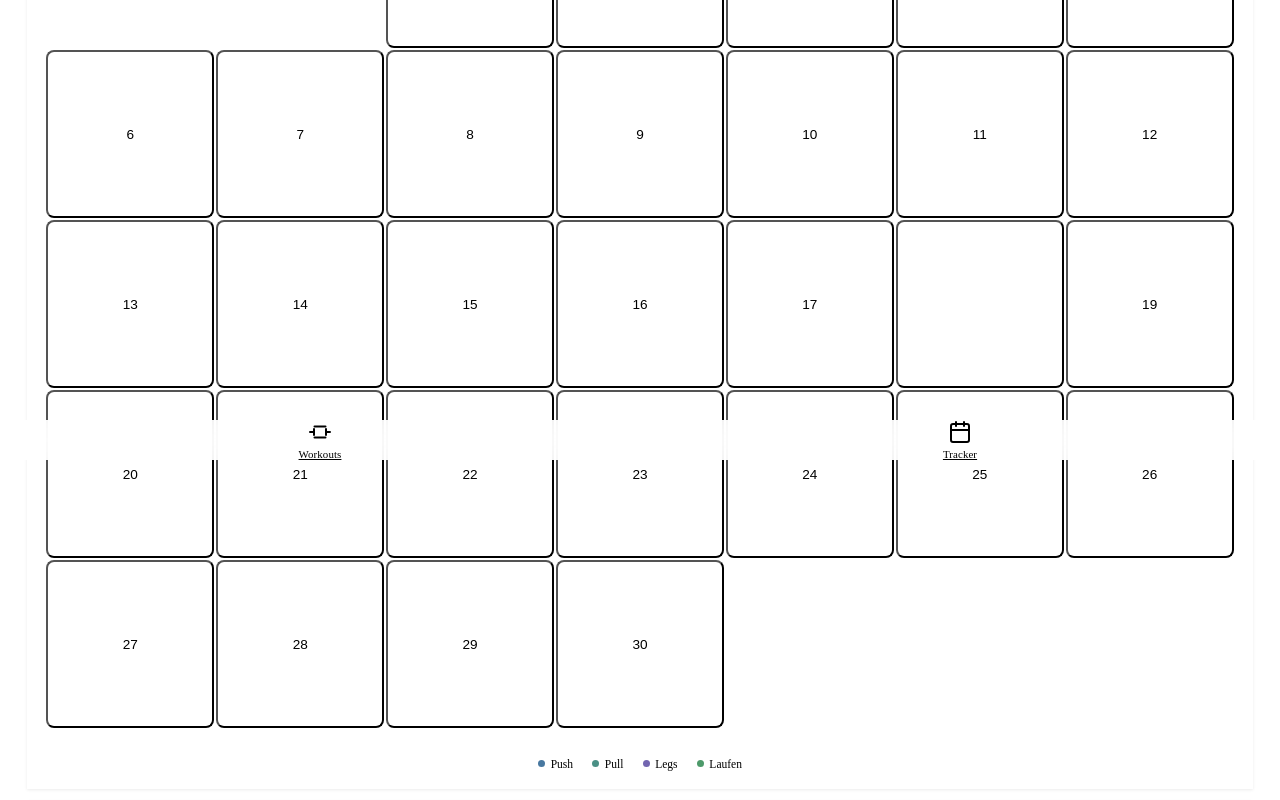
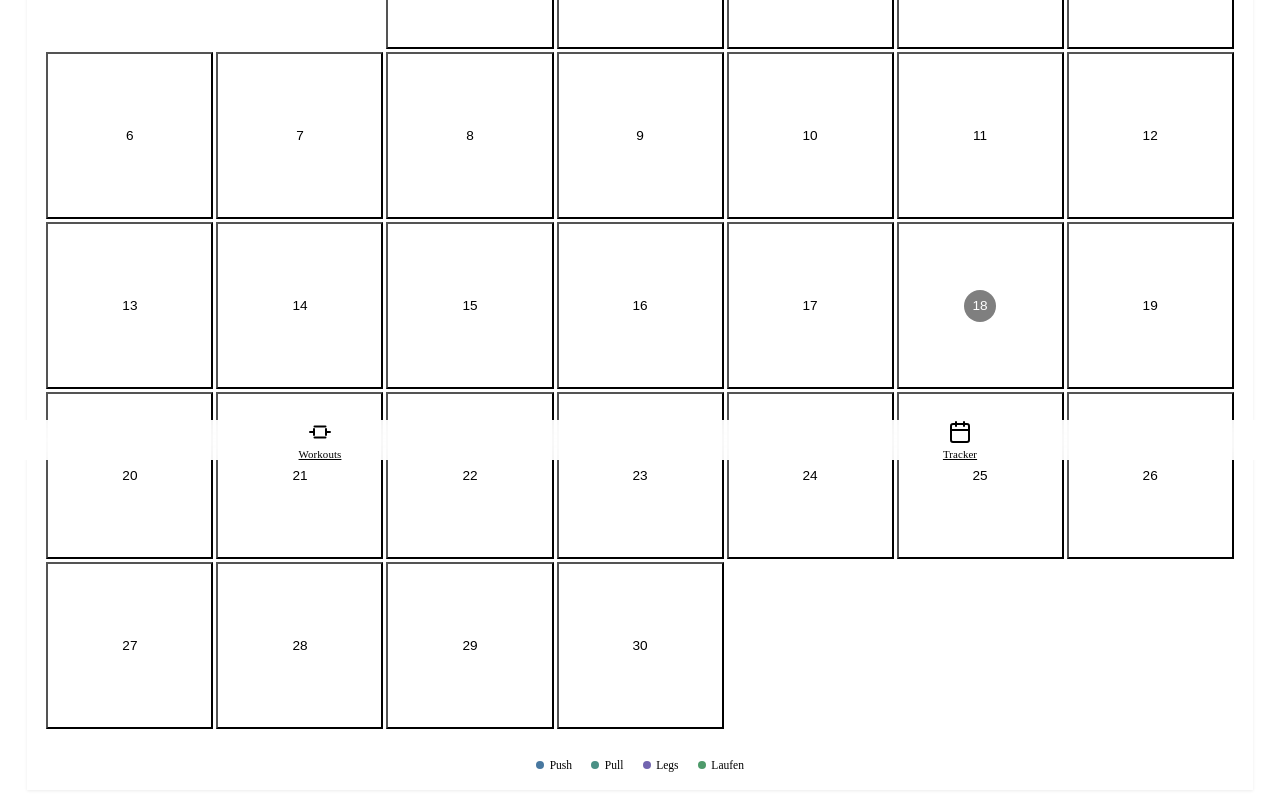
Before and after one commit to tt100-code/Workout---App, a React (Vite) app: page /tracker in a window 1280 px wide. Shown: the part 340-1140 px from the top of the page. Built offline with nearby package versions, Linux system fonts and the light colour scheme; the HTML template or start-up script is replaced by a standard one.

Commit message:
fix: timezone date bug + colored full-circle day highlight in calendar

```diff
--- a/src/components/tracker/CalendarGrid.jsx
+++ b/src/components/tracker/CalendarGrid.jsx
@@ -3,8 +3,15 @@ import styles from './CalendarGrid.module.css'
 
 const WEEKDAYS = ['Mo', 'Di', 'Mi', 'Do', 'Fr', 'Sa', 'So']
 
+const TYPE_COLORS = {
+  push:  '#4878A0',
+  pull:  '#4A9085',
+  leg:   '#7265B0',
+  run:   '#4D9A6A',
+  other: '#888888',
+}
+
 export function CalendarGrid({ year, month, dayTypes, onDayPress }) {
-  // dayTypes = Map of 'YYYY-MM-DD' → workoutType
   const date = new Date(year, month, 1)
   const daysInMonth = getDaysInMonth(date)
 
@@ -19,9 +26,7 @@ export function CalendarGrid({ year, month, dayTypes, onDayPress }) {
 
   return (
     <div className={styles.wrap}>
-      <p className={styles.monthLabel}>
-        {format(date, 'MMMM yyyy')}
-      </p>
+      <p className={styles.monthLabel}>{format(date, 'MMMM yyyy')}</p>
       <div className={styles.weekdays}>
         {WEEKDAYS.map(d => <span key={d}>{d}</span>)}
       </div>
@@ -30,27 +35,43 @@ export function CalendarGrid({ year, month, dayTypes, onDayPress }) {
           if (!day) return <div key={`e${i}`} />
           const key = `${year}-${String(month + 1).padStart(2, '0')}-${String(day).padStart(2, '0')}`
           const workoutType = dayTypes.get(key)
-          const isActive = !!workoutType
           const isToday = today.getFullYear() === year && today.getMonth() === month && today.getDate() === day
+
+          // Circle background color
+          let circleBg = 'transparent'
+          let textColor = undefined
+          if (workoutType) {
+            circleBg = TYPE_COLORS[workoutType]
+            textColor = '#fff'
+          } else if (isToday) {
+            circleBg = 'rgba(0,0,0,0.5)'
+            textColor = '#fff'
+          }
 
           return (
             <button
               key={key}
-              className={`${styles.day} ${isActive ? styles.active : ''} ${isToday ? styles.today : ''}`}
+              className={styles.day}
               onClick={() => onDayPress(key, day)}
             >
-              <span>{day}</span>
-              {isActive && <span className={`${styles.dot} ${styles[workoutType]}`} />}
+              <span
+                className={styles.dayNum}
+                style={{ background: circleBg, color: textColor }}
+              >
+                {day}
+              </span>
             </button>
           )
         })}
       </div>
 
       <div className={styles.legend}>
-        <span className={styles.legendItem}><span className={`${styles.legendDot} ${styles.push}`}/>Push</span>
-        <span className={styles.legendItem}><span className={`${styles.legendDot} ${styles.pull}`}/>Pull</span>
-        <span className={styles.legendItem}><span className={`${styles.legendDot} ${styles.leg}`}/>Legs</span>
-        <span className={styles.legendItem}><span className={`${styles.legendDot} ${styles.run}`}/>Laufen</span>
+        {Object.entries(TYPE_COLORS).filter(([k]) => k !== 'other').map(([type, color]) => (
+          <span key={type} className={styles.legendItem}>
+            <span className={styles.legendDot} style={{ background: color }} />
+            {type === 'push' ? 'Push' : type === 'pull' ? 'Pull' : type === 'leg' ? 'Legs' : 'Laufen'}
+          </span>
+        ))}
       </div>
     </div>
   )
--- a/src/components/tracker/CalendarGrid.module.css
+++ b/src/components/tracker/CalendarGrid.module.css
@@ -16,7 +16,7 @@
 .weekdays {
   display: grid;
   grid-template-columns: repeat(7, 1fr);
-  margin-bottom: 0.4rem;
+  margin-bottom: 0.5rem;
 }
 
 .weekdays span {
@@ -31,50 +31,30 @@
 .grid {
   display: grid;
   grid-template-columns: repeat(7, 1fr);
-  gap: 2px;
+  gap: 3px;
 }
 
 .day {
   aspect-ratio: 1;
   display: flex;
-  flex-direction: column;
   align-items: center;
   justify-content: center;
-  border-radius: 8px;
-  position: relative;
+  background: none;
+  touch-action: manipulation;
+}
+.day:active .dayNum { opacity: 0.7; }
+
+.dayNum {
+  width: 32px; height: 32px;
+  border-radius: 50%;
+  display: flex;
+  align-items: center;
+  justify-content: center;
   font-size: 0.85rem;
   font-weight: 400;
   color: var(--muted);
-  background: none;
-  touch-action: manipulation;
-  transition: background 0.15s;
+  transition: background 0.15s, color 0.15s;
 }
-.day:active { background: var(--bg2); }
-
-.day.today > span:first-child {
-  background: var(--accent);
-  color: #fff;
-  border-radius: 50%;
-  width: 28px; height: 28px;
-  display: flex; align-items: center; justify-content: center;
-  font-weight: 600;
-}
-
-.day.active { color: var(--text); font-weight: 500; }
-
-/* ─── Dots ─── */
-.dot {
-  width: 5px; height: 5px;
-  border-radius: 50%;
-  position: absolute;
-  bottom: 3px;
-}
-
-.push  { background: #4878A0; }
-.pull  { background: #4A9085; }
-.leg   { background: #7265B0; }
-.run   { background: #4D9A6A; }
-.other { background: #888; }
 
 /* ─── Legend ─── */
 .legend {
@@ -96,7 +76,7 @@
 }
 
 .legendDot {
-  width: 7px; height: 7px;
+  width: 8px; height: 8px;
   border-radius: 50%;
   flex-shrink: 0;
 }
--- a/src/screens/ActiveWorkoutScreen.jsx
+++ b/src/screens/ActiveWorkoutScreen.jsx
@@ -86,13 +86,13 @@ export function ActiveWorkoutScreen() {
     if (state.phase === STATES.DONE && !savedRef.current) {
       savedRef.current = true
       const durationSecs = Math.round((Date.now() - state.startTime) / 1000)
-      const today = new Date()
-      today.setHours(0, 0, 0, 0)
+      const now = new Date()
+      const dateKey = `${now.getFullYear()}-${String(now.getMonth()+1).padStart(2,'0')}-${String(now.getDate()).padStart(2,'0')}`
       addSession({
         id:           crypto.randomUUID(),
         workoutId:    workout.id,
         workoutName:  workout.name,
-        date:         today.toISOString(),
+        date:         dateKey + 'T00:00:00.000Z',
         durationSecs,
         completedSets: state.completedSets,
         totalSets:    workout.exercises.reduce((a, e) => a + e.sets, 0),
--- a/src/screens/TrackerScreen.jsx
+++ b/src/screens/TrackerScreen.jsx
@@ -24,14 +24,11 @@ export function TrackerScreen() {
   }
 
   const handleSelect = (opt) => {
-    // Remove existing session for that day if any, then add new one
-    const date = new Date(pickerDay + 'T12:00:00')
-    date.setHours(0, 0, 0, 0)
     addSession({
       id:            crypto.randomUUID(),
       workoutId:     'manual-' + opt.type,
       workoutName:   opt.label,
-      date:          date.toISOString(),
+      date:          pickerDay + 'T00:00:00.000Z',
       durationSecs:  0,
       completedSets: 0,
       totalSets:     0,
```
